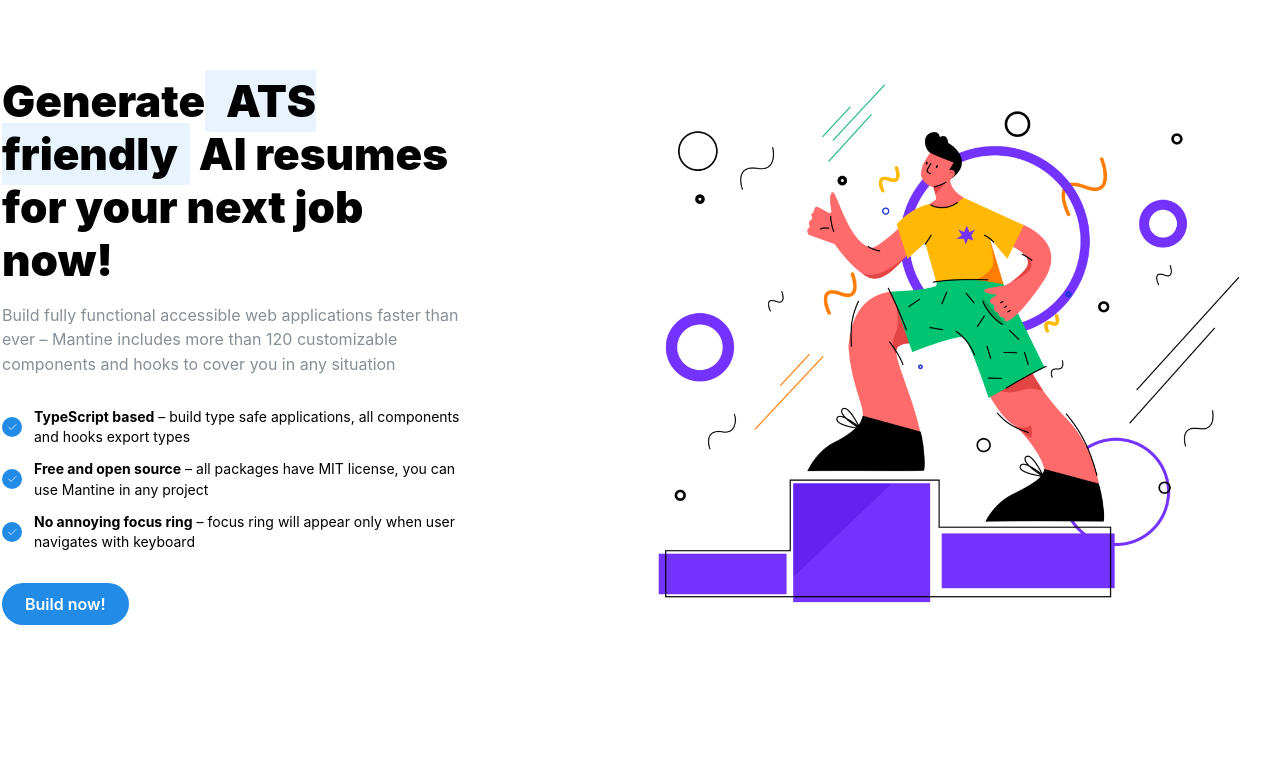
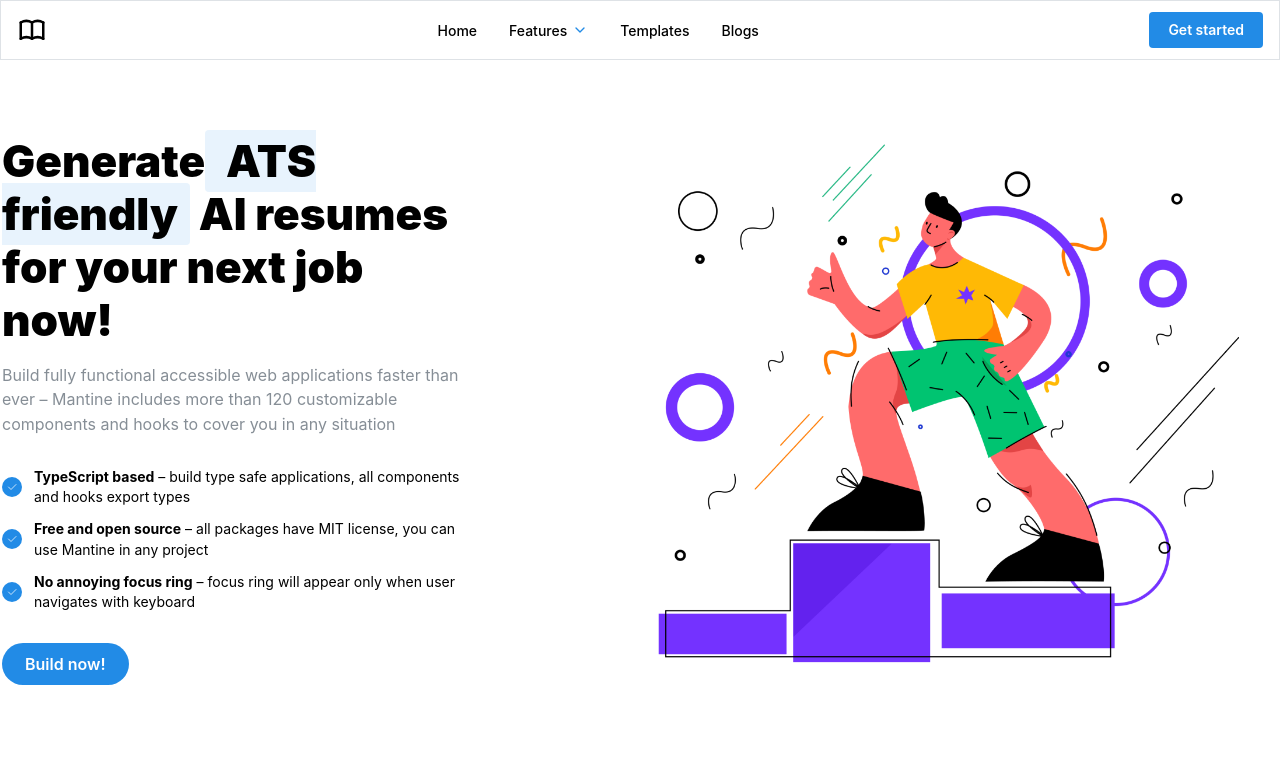
Before and after one commit to Gaurav-Verma07/spiffy, a Next.js app: page / in a window 1280 px wide. Shown: the top 773 px of the page. Built offline with nearby package versions, Linux system fonts and the light colour scheme.

Commit message:
fix: conditional headers

```diff
--- a/src/app/auth/page.tsx
+++ b/src/app/auth/page.tsx
@@ -1,11 +1,13 @@
 import React from 'react';
 
-import { AuthenticationForm } from '@/components/Authentication/Authentication';
+import Authentication from '@/components/Authentication/Authentication';
+import HeroHeader from '@/components/HeroHeader/HeroHeader';
 
 export default function PrivacyPolicyPage() {
   return (
     <main>
-      <AuthenticationForm />
+      <HeroHeader />
+      <Authentication />
     </main>
   );
 }
--- a/src/app/page.tsx
+++ b/src/app/page.tsx
@@ -3,8 +3,11 @@ import { ColorSchemeScript } from '@mantine/core';
 import Head from 'next/head';
 import * as React from 'react';
 
+import store from '@/lib/store/store';
+
 import FAQs from '@/components/FAQs/FAQs';
 import Herobox from '@/components/Herobox/Herobox';
+import HeroHeader from '@/components/HeroHeader/HeroHeader';
 import WhyUs from '@/components/WhyUs/WhyUs';
 /**
  * SVGR Support
@@ -19,6 +22,8 @@ import WhyUs from '@/components/WhyUs/WhyUs';
 // to customize the default configuration.
 
 const HomePage = () => {
+  console.log(store.getState());
+
   return (
     <main>
       <Head>
@@ -26,7 +31,8 @@ const HomePage = () => {
         <ColorSchemeScript />
       </Head>
       <section className='bg-white'>
-        {/* <HeroHeader /> */}
+        <HeroHeader />
+
         <Herobox />
         <WhyUs />
         <FAQs />
```
